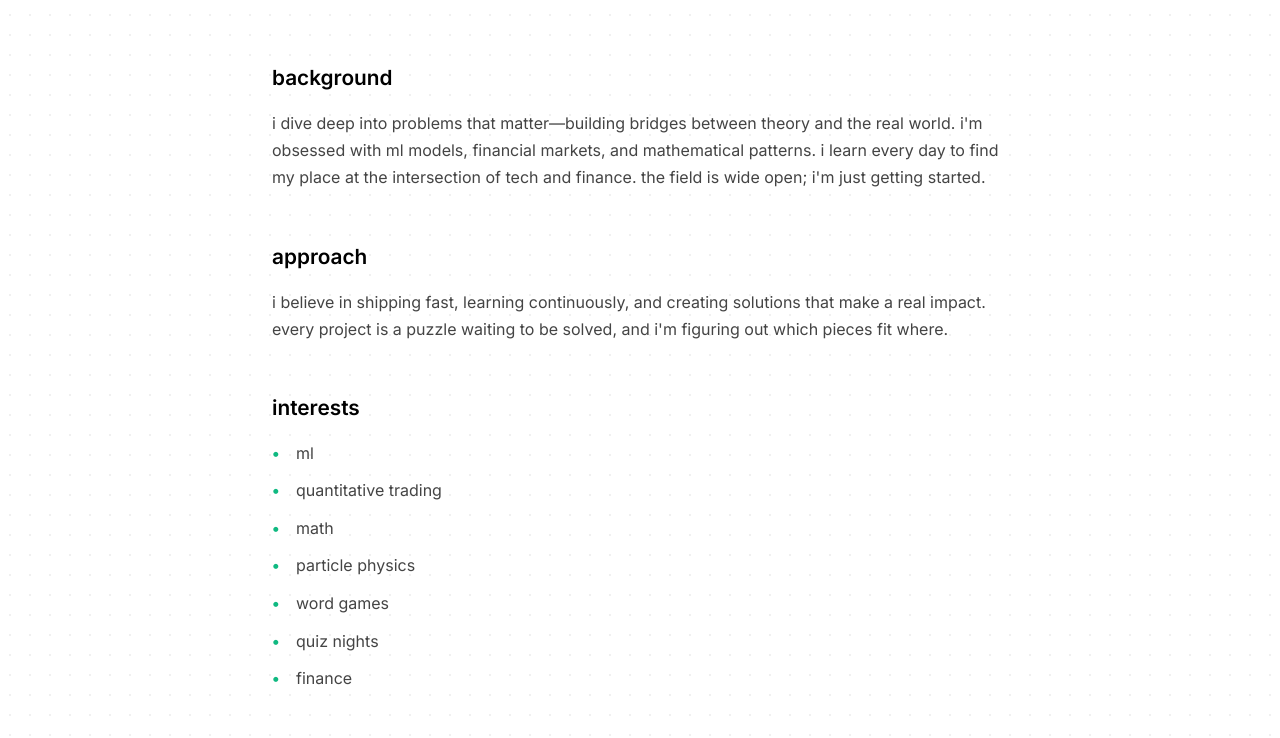
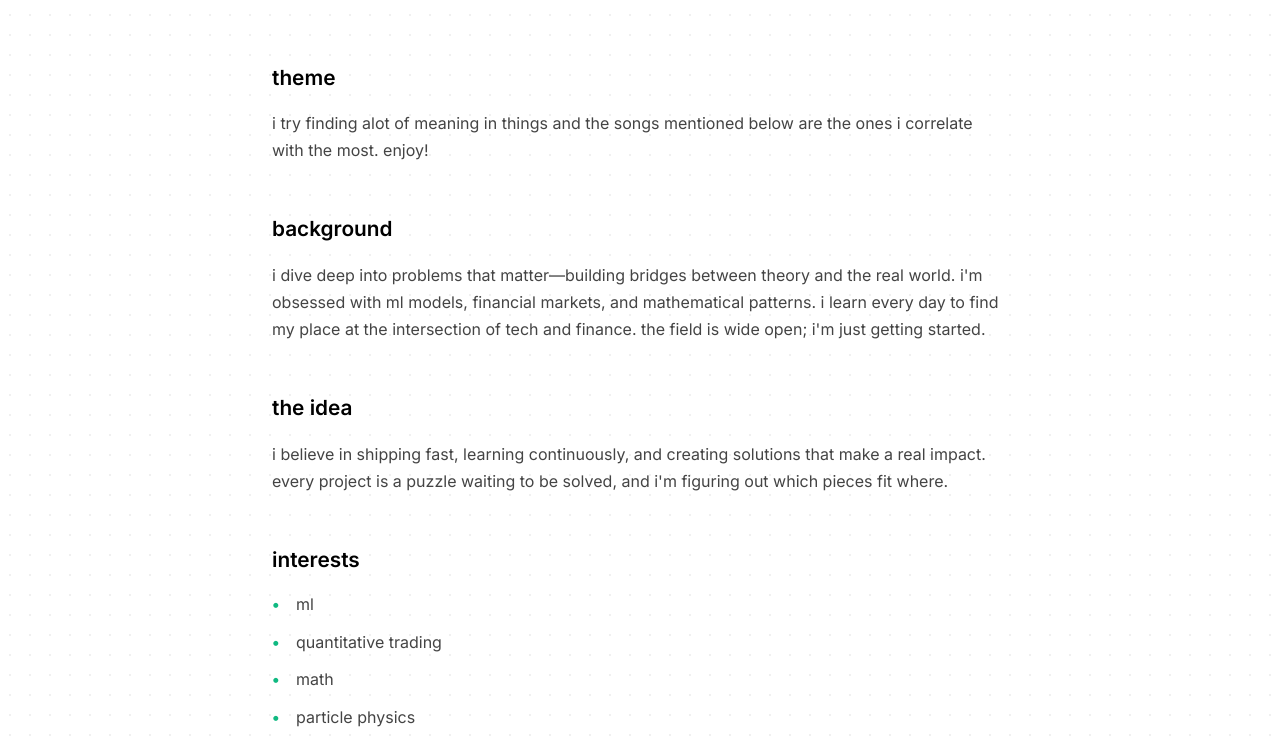
Before and after one commit to manuaishika/finalboss, a plain HTML site: page about.html in a window 1280 px wide. Shown: the part 215-953 px from the top of the page. Drawn offline with Linux system fonts and the light colour scheme.

Commit message:
im tired

```diff
--- a/about.html
+++ b/about.html
@@ -24,21 +24,25 @@
                     <span class="current">about</span>
                 </nav>
 
-                <!-- About Header -->
+
                 <div class="about-header">
                     <h1 class="about-title">about / essence</h1>
                     <p class="about-tagline">curious researcher, playful designer, silly human.</p>
                 </div>
 
-                <!-- About Content -->
+
                 <div class="about-content">
+                    <div class="content-section">
+                        <h3 class="section-title">theme</h3>
+                        <p class="about-text">i try finding alot of meaning in things and the songs mentioned below are the ones i correlate with the most. enjoy!</p>
+                    </div>
                     <div class="content-section">
                         <h3 class="section-title">background</h3>
                         <p class="about-text">i dive deep into problems that matter—building bridges between theory and the real world. i'm obsessed with ml models, financial markets, and mathematical patterns. i learn every day to find my place at the intersection of tech and finance. the field is wide open; i'm just getting started.</p>
                     </div>
 
                     <div class="content-section">
-                        <h3 class="section-title">approach</h3>
+                        <h3 class="section-title">the idea</h3>
                         <p class="about-text">i believe in shipping fast, learning continuously, and creating solutions that make a real impact. every project is a puzzle waiting to be solved, and i'm figuring out which pieces fit where.</p>
                     </div>
 
@@ -49,8 +53,8 @@
                             <li>quantitative trading</li>
                             <li>math</li>
                             <li>particle physics</li>
-                            <li>word games</li>
-                            <li>quiz nights</li>
+                            <li>mechanical engineering</li>
+                            <li>history</li>
                             <li>finance</li>
                         </ul>
                     </div>
```
Also changed, not shown: insites/index.html (+2 -3 lines).
